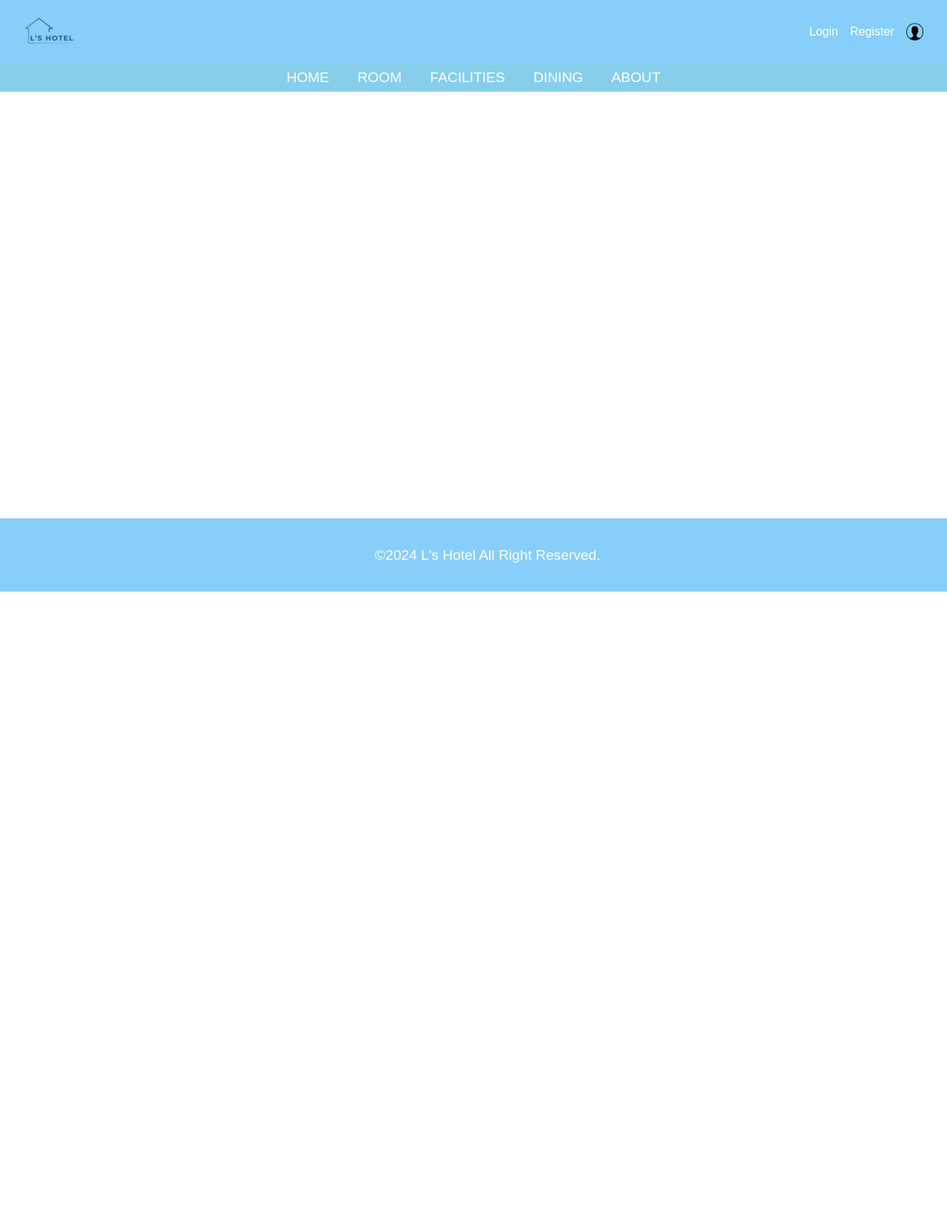
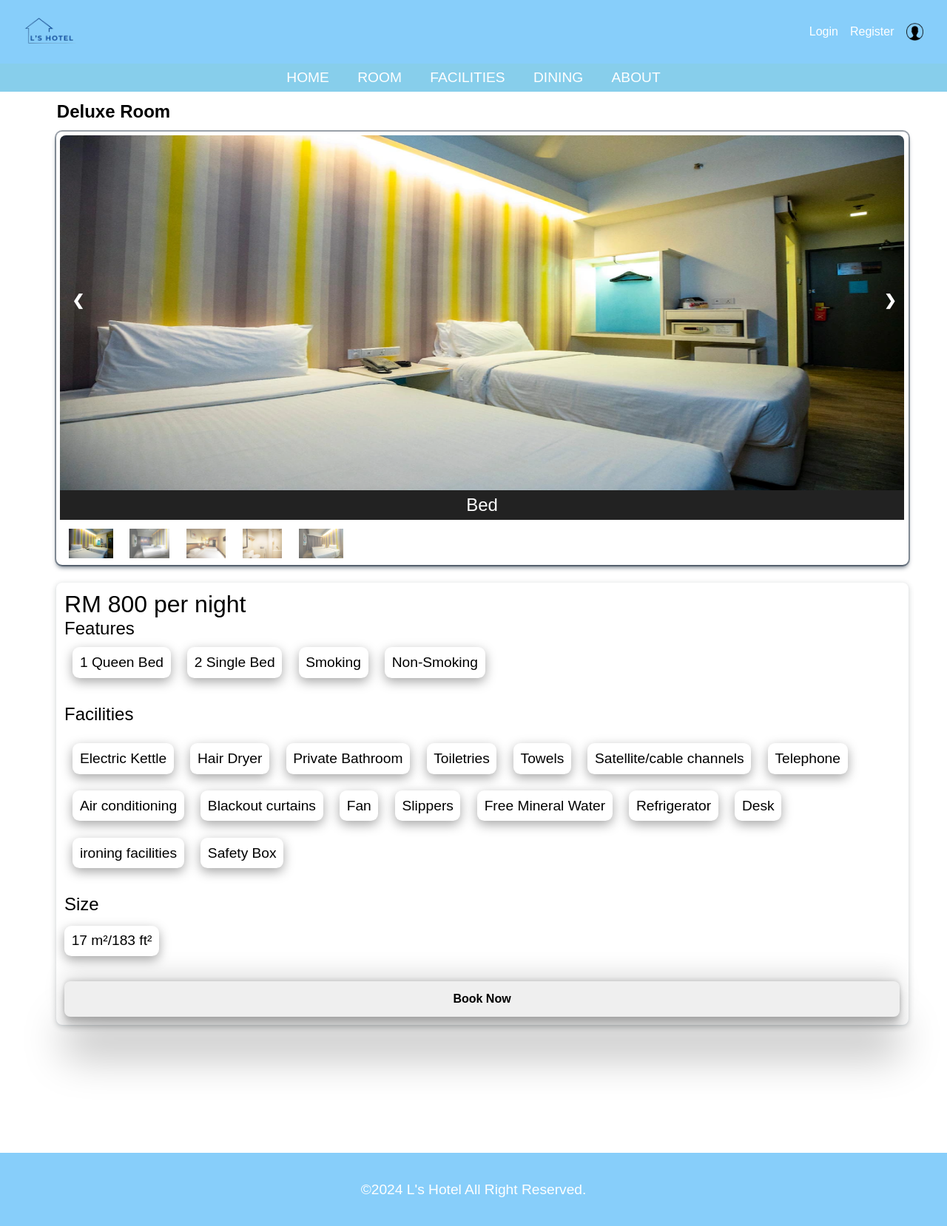
Before and after one commit to lieweden-mdis/lshotel, a PHP site: page /deluxe-room.html in a window 1280 px wide. Shown: the whole page at 74% size. Before the commit the page ends 800 px from the top, so only its background shows below. Run offline with PHP 8.4, Linux system fonts and the light colour scheme.

Commit message:
version-20240706

```diff
--- a/css/room-details.css
+++ b/css/room-details.css
@@ -0,0 +1,208 @@
+body {
+    font-family: Arial;
+    margin: 0;
+  }
+
+  * {
+    box-sizing: border-box;
+  }
+.roomcontainer{
+  display: flex;
+  flex-direction: column;
+  justify-content: space-between;
+  padding-left: 5%;
+  padding-right: 5%;
+}
+  .room-header{
+    padding: 1% 5% 1% 6%;
+  }
+
+.room-header span{
+    font-size: 1.5em;
+    font-weight: bold;
+}
+
+  /* Position the image container (needed to position the left and right arrows) */
+  .room-gallery {
+    position: relative;
+    margin: 0 1% 1% 1%;
+    width: 100%;
+    height: fit-content;
+    padding: 0.5%;
+    border-radius: 0.5em;
+    box-shadow: rgba(6, 24, 44, 0.4) 0px 0px 0px 2px, rgba(6, 24, 44, 0.65) 0px 4px 6px -1px, rgba(255, 255, 255, 0.08) 0px 1px 0px inset;
+  }
+
+ .room-gallery .mySlides img {
+    vertical-align: middle;
+    width: 100%;
+    height: 60vh;
+    border-radius: 0.5em 0.5em 0 0;
+
+  }
+
+  /* Hide the images by default */
+  .room-gallery .mySlides {
+    display: none;
+  }
+
+    /* Next & previous buttons */
+  .room-gallery .prev,
+  .room-gallery .next {
+    cursor: pointer;
+    position: absolute;
+    top: 25vh;
+    width: auto;
+    padding: 16px;
+    color: #ffffff;
+    font-weight: bold;
+    font-size: 20px;
+    border-radius: 0 3px 3px 0;
+    user-select: none;
+    -webkit-user-select: none;
+  }
+
+  /* Position the "next button" to the right */
+  .room-gallery .next {
+    right: 0;
+    border-radius: 3px 0 0 3px;
+  }
+
+  /* On hover, add a black background color with a little bit see-through */
+  .room-gallery .prev:hover,
+  .room-gallery .next:hover {
+    background-color: rgba(0, 0, 0, 0.8);
+  }
+
+  /* Container for image text */
+  .room-gallery .caption-container {
+	  display:flex;
+	  justify-content: center;
+	  align-items: center;
+	  background-color: #222;
+	  height: 5vh;
+	  font-size: 1.5em;
+	  color: white;
+  }
+
+  .room-gallery .row:after {
+    content: "";
+    display: table;
+    clear: both;
+  }
+
+  .room-gallery .column {
+    display: flex;
+    float: left;
+    padding: 1% 1% 0 1%;
+}
+
+.room-gallery .column img {
+    width: 10vw; /* Adjust this to change the size */
+    height: 5vh; /* Ensure the aspect ratio is maintained */
+}
+.room-gallery .column img:hover{
+  border: 2px solid blue;
+}
+
+  /* Add a transparency effect for thumnbail images */
+  .room-gallery .demo {
+    opacity: 0.6;
+    cursor: pointer;
+  }
+
+  .room-gallery .active,
+  .room-gallery .demo:hover {
+    opacity: 1;
+  }
+
+  .room-details{
+    display: flex;
+    flex-direction: column;
+    justify-content: space-between;
+    width: 100%;
+    height: fit-content;
+    margin: 1% 1% 15% 1%;
+    padding: 1%;
+    border-radius: 0.5em;
+    box-shadow: rgba(187, 201, 211, 0.3) 0px 1px 2px 0px, rgba(60, 64, 67, 0.15) 0px 2px 6px 2px;
+  }
+
+  .room-details .price{
+    font-size: 2em;
+  }
+
+.room-details .label{
+    font-size: 1.5em;
+    padding-top: 1em;
+    padding-bottom: 0.6em;
+}
+
+.room-details .facility{
+  display: flex;
+  flex-direction: column;
+}
+
+.room-details .facility .facility-list{
+  display: flex;
+  flex-wrap: wrap;
+  justify-content: flex-start;
+}
+
+.room-details .facility .facility-items{
+    padding: 0.5em;
+    margin: 1%;
+    font-size: 1.2em;
+    box-shadow: rgba(0, 0, 0, 0.35) 0px 5px 15px;
+    width: fit-content;
+    height: fit-content;
+    border-radius: 0.5em;
+  }
+
+
+  .room-details .features .features-list{
+    display: flex;
+    flex-wrap: wrap;
+    justify-content: flex-start;
+  }
+
+  .room-details .features .features-items{
+      padding: 0.5em;
+      margin: 1%;
+      font-size: 1.2em;
+      box-shadow: rgba(0, 0, 0, 0.35) 0px 5px 15px;
+      width: fit-content;
+      height: fit-content;
+      border-radius: 0.5em;
+    }
+.room-details .size{
+  display: flex;
+  flex-direction: column;
+}
+
+.room-details .size .size-info{
+  padding: 0.5em;
+  font-size: 1.2em;
+  box-shadow: rgba(0, 0, 0, 0.35) 0px 5px 15px;
+  width: fit-content;
+  height: fit-content;
+  border-radius: 0.5em;
+}
+
+.room-details button{
+    width: 100%;
+    height: 3em;
+    margin-top: 3%;
+    font-weight: bold;
+    font-size: 1em;
+    border-radius: 0.5em;
+    border: none;
+    color: black;
+    box-shadow: rgba(0, 0, 0, 0.25) 0px 54px 55px, rgba(0, 0, 0, 0.12) 0px -12px 30px, rgba(0, 0, 0, 0.12) 0px 4px 6px, rgba(0, 0, 0, 0.17) 0px 12px 13px, rgba(0, 0, 0, 0.09) 0px -3px 5px;
+}
+
+.room-details button:hover{
+    background-color: skyblue;
+    color: blue;
+    cursor: pointer;
+}
--- a/css/style.css
+++ b/css/style.css
@@ -1,8 +1,15 @@
-body {
-  font-family: Arial, sans-serif;
+html, body {
+  height: 100%;
   margin: 0;
   padding: 0;
 }
+
+body {
+  display: flex;
+  flex-direction: column;
+  font-family: Arial, sans-serif;
+}
+
 header {
   background-color: #87cefa;
   color: white;
@@ -12,18 +19,21 @@ header {
   justify-content: space-between;
   align-items: center;
 }
+
 header img {
   height: 50px;
 }
+
 nav {
   display: flex;
   justify-content: center;
-  background-color: #87ceeb ;
+  background-color: #87ceeb;
   padding: 0.5em;
 }
+
 nav a {
   color: white;
-font-size: 1.2em;
+  font-size: 1.2em;
   margin: 0 1em;
   text-decoration: none;
 }
@@ -32,6 +42,7 @@ font-size: 1.2em;
   display: flex;
   align-items: center;
 }
+
 .user-links a {
   color: white;
   margin: 0 0.5em;
@@ -39,6 +50,7 @@ font-size: 1.2em;
   display: flex;
   align-items: center;
 }
+
 .user-links a img {
   height: 24px;
   margin-right: 0.5em;
@@ -49,8 +61,6 @@ footer {
   color: white;
   text-align: center;
   padding: 1em;
-  position: fixed;
-  width: 100%;
-  bottom: 0;
   font-size: 1.2em;
+  margin-top: auto;
 }
--- a/deluxe-room.html
+++ b/deluxe-room.html
@@ -30,9 +30,102 @@
         <a href="about.html">ABOUT</a>
     </nav>
 <!--Room-->
+
+    <div class="room-header">
+        <span class="header">Deluxe Room</span>
+    </div>
+    <div class="roomcontainer">
+        <div class="room-gallery">
+                <div class="mySlides">
+                  <img src="img/room-image/deluxe-room/deluxe1.webp"  alt="roomimg1" style="width:100%">
+                </div>
+
+                <div class="mySlides">
+                  <img src="img/room-image/deluxe-room/deluxe2.jpg" alt="roomimg2" style="width:100%">
+                </div>
+
+                <div class="mySlides">
+                  <img src="img/room-image/deluxe-room/deluxe3.jpg" alt="roomimg3" style="width:100%">
+                </div>
+
+                <div class="mySlides">
+                  <img src="img/room-image/deluxe-room/deluxe4.jpg" alt="roomimg4" style="width:100%">
+                </div>
+
+                <div class="mySlides">
+                  <img src="img/room-image/deluxe-room/deluxe5.webp" alt="roomimg5" style="width:100%">
+                </div>
+
+                <a class="prev" onclick="plusSlides(-1)">❮</a>
+                <a class="next" onclick="plusSlides(1)">❯</a>
+
+                <div class="caption-container">
+                  <p id="caption"></p>
+                </div>
+
+                <div class="row">
+                  <div class="column">
+                    <imgsrc="img/room-image/gallery.webp" alt="gallery" style="width:100%">
+                    <img class="demo" src="img/room-image/deluxe-room/deluxe1.webp" style="width:100%" onclick="currentSlide(1)" alt="Bed">
+                  </div>
+                  <div class="column">
+                    <img class="demo" src="img/room-image/deluxe-room/deluxe2.jpg" style="width:100%" onclick="currentSlide(2)" alt="">
+                  </div>
+                  <div class="column">
+                    <img class="demo" src="img/room-image/deluxe-room/deluxe3.jpg" style="width:100%" onclick="currentSlide(3)" alt="">
+                  </div>
+                  <div class="column">
+                    <img class="demo" src="img/room-image/deluxe-room/deluxe4.jpg" style="width:100%" onclick="currentSlide(4)" alt="Bathroom">
+                  </div>
+                  <div class="column">
+                    <img class="demo" src="img/room-image/deluxe-room/deluxe5.webp" style="width:100%" onclick="currentSlide(5)" alt="Balcony/terrace">
+                  </div>
+                </div>
+              </div>
+        <div class="room-details">
+            <span class="price">RM 800 per night</span>
+            <div class="features">
+                <span class="label">Features</span>
+                <div class="features-list">
+                  <span class="features-items">1 Queen Bed</span>
+                  <span class="features-items">2 Single Bed</span>
+                  <span class="features-items">Smoking</span>
+                  <span class="features-items">Non-Smoking</span>
+                </div>
+            </div>
+            <div class="facility">
+                <span class="label">Facilities</span>
+                <div class="facility-list">
+                    <span class="facility-items">Electric Kettle</span>
+                    <span class="facility-items">Hair Dryer</span>
+                    <span class="facility-items">Private Bathroom</span>
+                    <span class="facility-items">Toiletries</span>
+                    <span class="facility-items">Towels</span>
+                    <span class="facility-items">Satellite/cable channels</span>
+                    <span class="facility-items">Telephone</span>
+                    <span class="facility-items">Air conditioning</span>
+                    <span class="facility-items">Blackout curtains</span>
+                    <span class="facility-items">Fan</span>
+                    <span class="facility-items">Slippers</span>
+                    <span class="facility-items">Free Mineral Water</span>
+                    <span class="facility-items">Refrigerator</span>
+                    <span class="facility-items">Desk</span>
+                    <span class="facility-items">ironing facilities</span>
+                    <span class="facility-items">Safety Box</span>
+
+                </div>
+            </div>
+            <div class="size">
+                <span class="label">Size</span>
+                <span class="size-info">17 m²/183 ft²</span>
+            </div>
+            <button type="submit" formaction="booking.php">Book Now</button>
+        </div>
+</div>
     <footer>
         <p>&copy;2024 L's Hotel  All Right Reserved.</p>
     </footer>
 
     </body>
+    <script src="script/room-details.js" type="text/javascript"></script>
     </html>
--- a/facilities.html
+++ b/facilities.html
@@ -63,7 +63,7 @@
     </div>
 
     <footer>
-    <p>&copy;2024 L's Hotel  All Right Reserved.</p>
+        <p>&copy;2024 L's Hotel All Right Reserved.</p>
     </footer>
 
 </body>
--- a/index.html
+++ b/index.html
@@ -35,6 +35,7 @@
     <div class="booking-form">
         <h2>Book a room</h2>
         <form>
+			<div class="form-content">
             <label for="num-rooms">Rooms:</label>
             <select id="num-rooms" name="num-rooms">
                 <option value="1">1 room</option>
@@ -49,6 +50,7 @@
 
             <label for="check-out">Check-out time:</label>
             <input type="date" id="check-out" name="check-out">
+				</div>
 
             <button type="submit">Booking</button>
         </form>
--- /dev/null
+++ b/script/room-details.js
@@ -0,0 +1,28 @@
+let slideIndex = 1;
+showSlides(slideIndex);
+
+function plusSlides(n) {
+  showSlides(slideIndex += n);
+}
+
+function currentSlide(n) {
+  showSlides(slideIndex = n);
+}
+
+function showSlides(n) {
+  let i;
+  let slides = document.getElementsByClassName("mySlides");
+  let dots = document.getElementsByClassName("demo");
+  let captionText = document.getElementById("caption");
+  if (n > slides.length) {slideIndex = 1}
+  if (n < 1) {slideIndex = slides.length}
+  for (i = 0; i < slides.length; i++) {
+    slides[i].style.display = "none";
+  }
+  for (i = 0; i < dots.length; i++) {
+    dots[i].className = dots[i].className.replace(" active", "");
+  }
+  slides[slideIndex-1].style.display = "block";
+  dots[slideIndex-1].className += " active";
+  captionText.innerHTML = dots[slideIndex-1].alt;
+}
```
Also changed, not shown: css/index.css (+13 -10 lines), css/facility.css (line endings or trailing spaces), img/room-image/deluxe-room/deluxe1.webp (added), img/room-image/deluxe-room/deluxe2.jpg (added), img/room-image/deluxe-room/deluxe3.jpg (added), img/room-image/deluxe-room/deluxe4.jpg (added), img/room-image/deluxe-room/deluxe5.webp (added), img/room-image/gallery.webp (added). Lines whose indentation alone changed are shown as unchanged.
